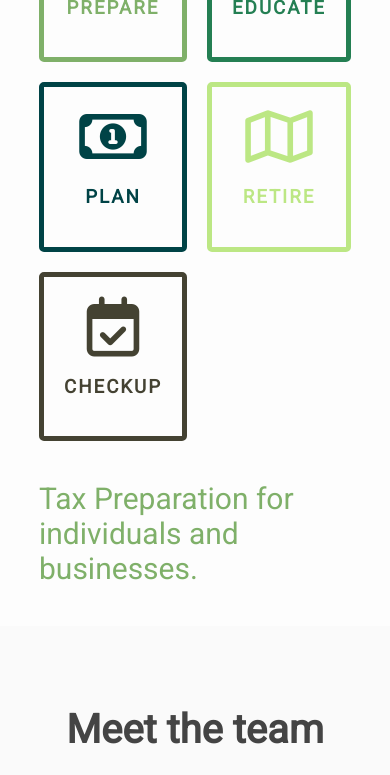
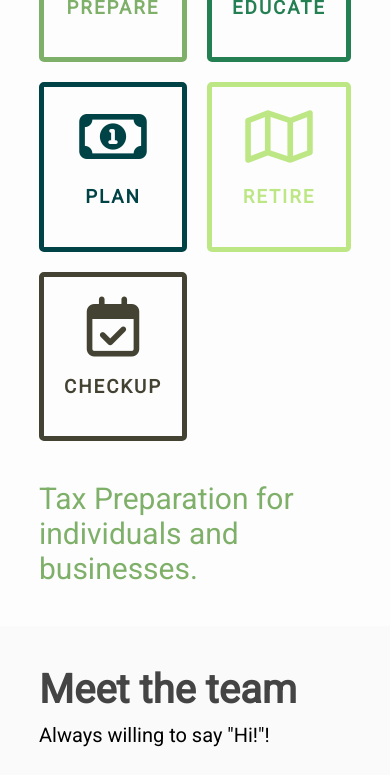
Before and after one commit to kevinphanle/Balbin-and-Upson, a React (Create React App) app: page / in a window 390 px wide. Shown: the part 1156-1931 px from the top of the page. Built offline with nearby package versions, Linux system fonts and the light colour scheme.

Commit message:
responsive contact page

```diff
--- a/src/components/frontpage/team/team_members.js
+++ b/src/components/frontpage/team/team_members.js
@@ -19,9 +19,9 @@ let team = [
   },
   {
     "name": "Hank",
-    "description": "guard dog Lorem ipsum dolor sit amet, consectetur adipiscing elit. Integer pellentesque a odio at fringilla. Cras dictum neque sed lacus rutrum pharetra. Etiam ut sapien fringilla, pellentesque purus sit amet, posuere nisl. Nulla nec risus ut diam mollis elementum a sed tortor.",
+    "description": "greeter Lorem ipsum dolor sit amet, consectetur adipiscing elit. Integer pellentesque a odio at fringilla. Cras dictum neque sed lacus rutrum pharetra. Etiam ut sapien fringilla, pellentesque purus sit amet, posuere nisl. Nulla nec risus ut diam mollis elementum a sed tortor.",
     "photo": "https://balbin-upson-dev.s3-us-west-1.amazonaws.com/IMG_0651.JPG",
-    "title": "Guard Dog"
+    "title": "Greeter"
   }
 ];
 
--- a/src/styles/App.scss
+++ b/src/styles/App.scss
@@ -2,10 +2,10 @@
 
 @mixin respond-to($media) {
   @if $media == phone {
-    @media only screen and (max-width: 320px) { @content; }
+    @media only screen and (max-width: 380px) { @content; }
   }
   @else if $media == landscape {
-    @media only screen and (min-width: 321px) and (max-width: 768px) { @content; }
+    @media only screen and (min-width: 381px) and (max-width: 768px) { @content; }
   }
   @else if $media == tablet {
     @media only screen and (min-width: 769px) and (max-width: 1023px) { @content; }
@@ -227,7 +227,10 @@ body {
     color: $offwhite;
 
     @include respond-to(phone) {
-      max-width: 200px;
+      max-width: 300px;
+    }
+    @include respond-to(landscape) {
+      min-width: 300px;
     }
 
     .intro-logo {
@@ -251,7 +254,7 @@ body {
         font-size: $fontsize * 5;
 
         @include respond-to(phone) {
-          font-size: $fontsize * 2.5;
+          font-size: $fontsize * 3.5;
         }
         @include respond-to(landscape) {
           font-size: $fontsize * 4;
@@ -310,6 +313,9 @@ body {
     margin-bottom: 40px;
 
     @include respond-to(landscape) {
+      margin-bottom: 20px;
+    }
+    @include respond-to(phone) {
       margin-bottom: 20px;
     }
 
@@ -427,9 +433,31 @@ body {
   @include respond-to(phone) {
     padding: 40px 0;
   }
+  @include respond-to(landscape) {
+    padding: 40px 0;
+  }
 
-  @media only screen and (max-width: 405px) {
-    // align-items: flex-start;
+  .team-head {
+    width: 80%;
+    display: flex;
+    flex-direction: column;
+    justify-content: center;
+    align-items: center;
+
+    @media only screen and (max-width: 405px) {
+      align-items: flex-start;
+    }
+
+    p {
+      margin: 20px 0;
+
+      @include respond-to(landscape) {
+        margin: 10px 0;
+      }
+      @include respond-to(phone) {
+        margin: 10px 0;
+      }
+    }
   }
 
   h2 {
@@ -776,20 +804,31 @@ body {
     width: 60%;
     margin: auto;
 
+    @include respond-to(phone) {
+      width: 100%;
+    }
+
 
     .form-group {
       text-align: center;
+      margin-bottom: 20px;
+      width: 100%;
 
       .form-control {
         width: 100%;
         height: 2.5rem;
-        margin-bottom: 20px;
         font-size: $fontsize;
         padding: 0 20px;
         color: $dgray;
         border: 2px solid #ccc;
         border-radius: 4px;
         background-color: #f8f8f8;
+        box-sizing: border-box;
+
+        @include respond-to(phone) {
+          padding: 0 0 0 20px;
+          width: 100%;
+        }
 
 
         &:focus {
@@ -809,6 +848,7 @@ body {
         border-radius: 4px;
         background-color: #f8f8f8;
         resize: none;
+        box-sizing: border-box;
 
         &:focus {
           background-color: $palegreen;
@@ -828,6 +868,10 @@ body {
       border: none;
       border-radius: 2%;
       transition: all .4s;
+
+      @include respond-to(phone) {
+        width: 100%;
+      }
 
       &:hover {
         cursor: pointer;
@@ -905,6 +949,9 @@ body {
         @include respond-to(landscape) {
           font-size: $fontsize * 2;
         }
+        @include respond-to(phone) {
+          font-size: $fontsize * 2;
+        }
       }
 
     }
```
